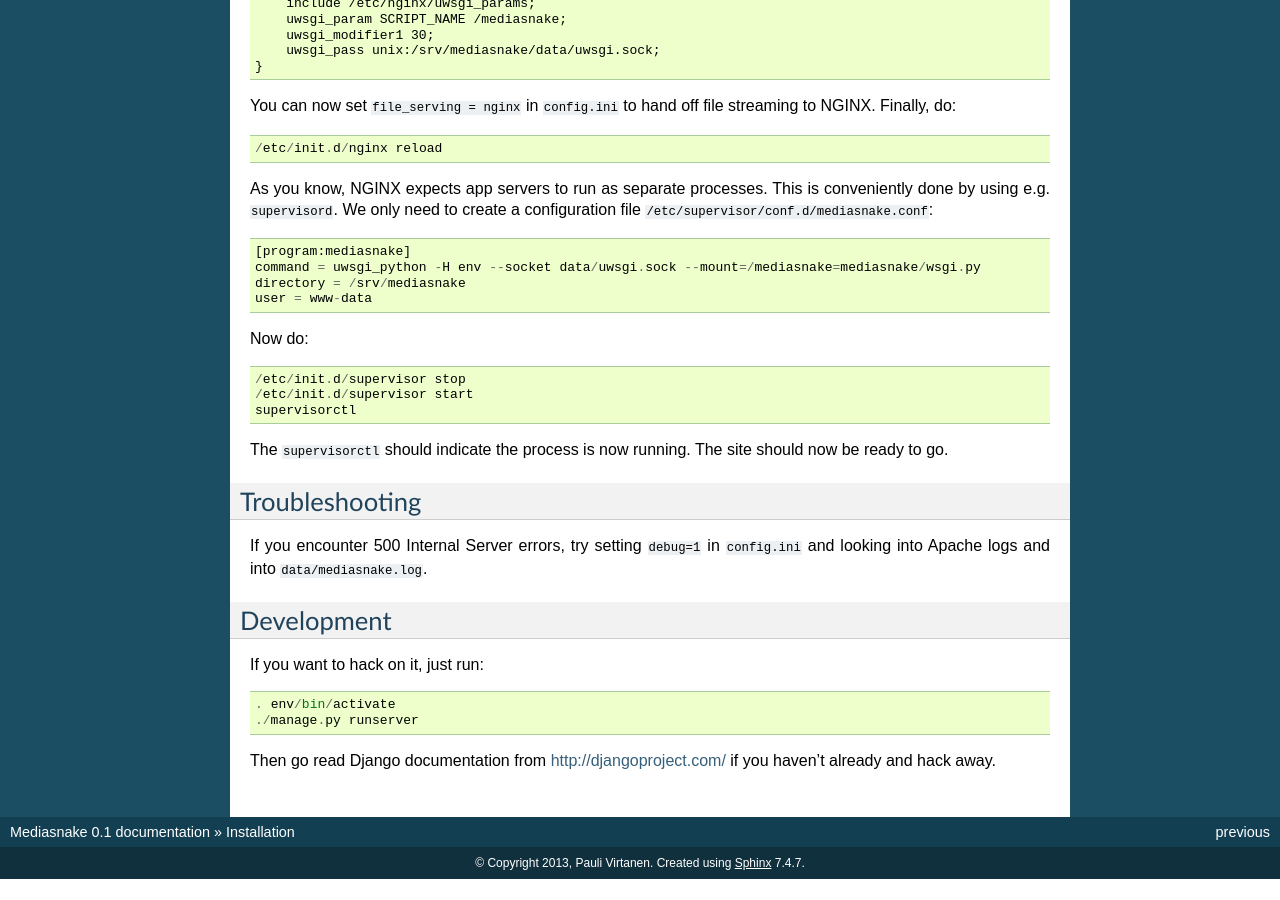
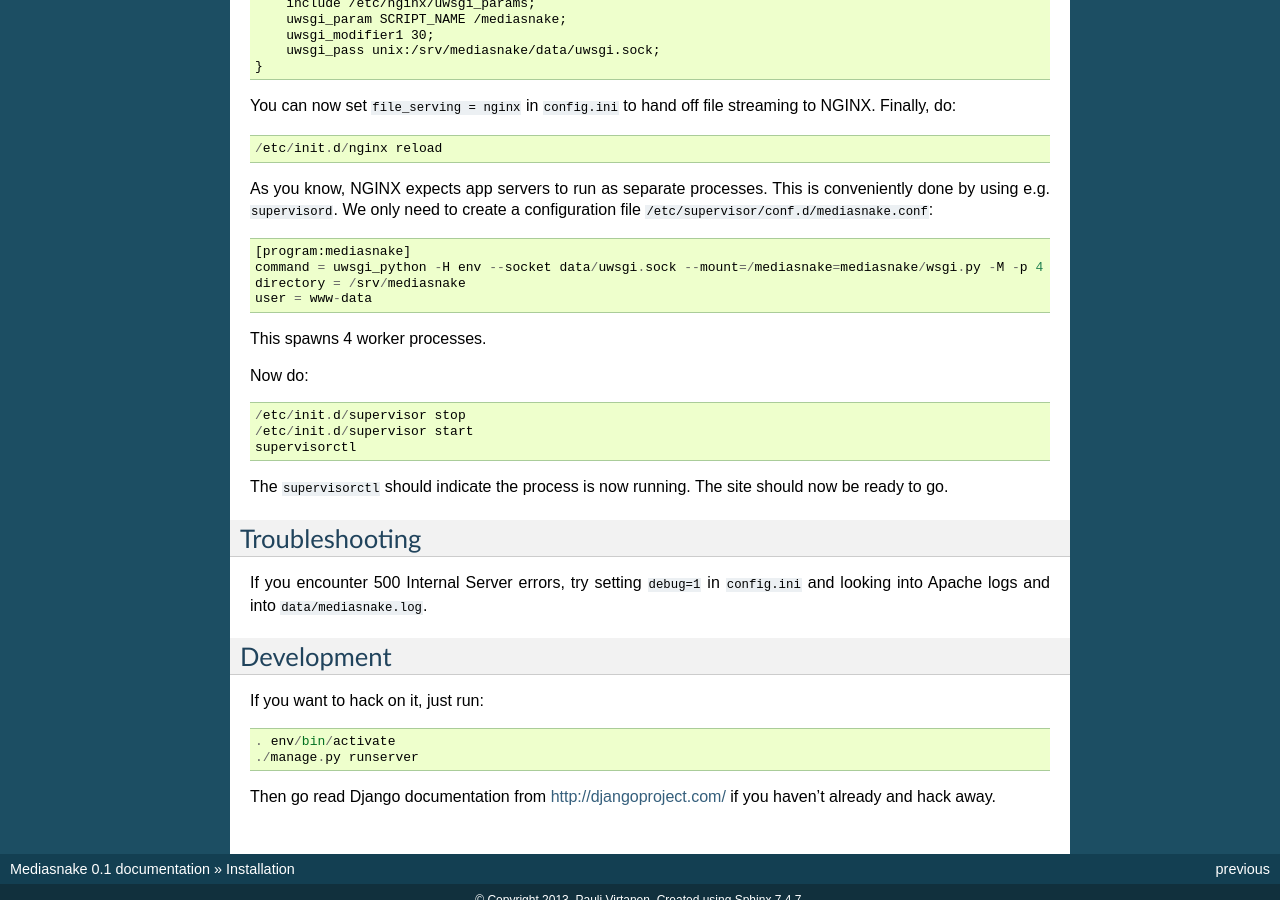
Before and after one commit to pv/mediasnake, a Sphinx documentation site: the page built from docs/install.rst, in a window 1280 px wide and 900 px high, scrolled down 2565 px. Built offline with Sphinx 7.4.7, drawn with Linux system fonts in a browser that asks for light colours; before the commit the page ends 3444 px from its top, so only the background shows below that.

Commit message:
Recommend uwsgi with master worker process

```diff
--- a/docs/install.rst
+++ b/docs/install.rst
@@ -172,9 +172,11 @@ only need to create a configuration file
 ``/etc/supervisor/conf.d/mediasnake.conf``::
 
     [program:mediasnake]
-    command = uwsgi_python -H env --socket data/uwsgi.sock --mount=/mediasnake=mediasnake/wsgi.py
+    command = uwsgi_python -H env --socket data/uwsgi.sock --mount=/mediasnake=mediasnake/wsgi.py -M -p 4
     directory = /srv/mediasnake
     user = www-data
+
+This spawns 4 worker processes.
 
 Now do::
 
```
